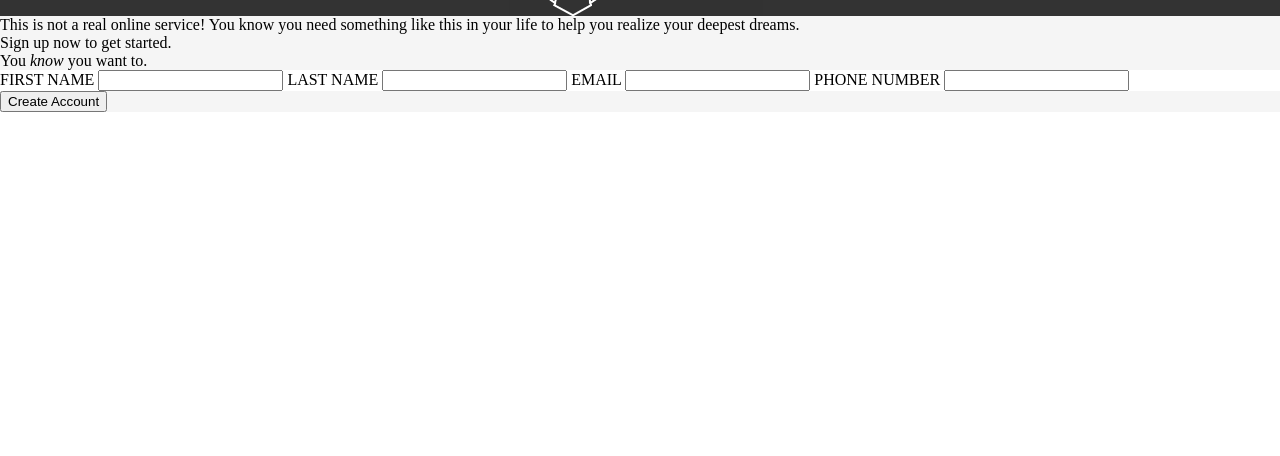
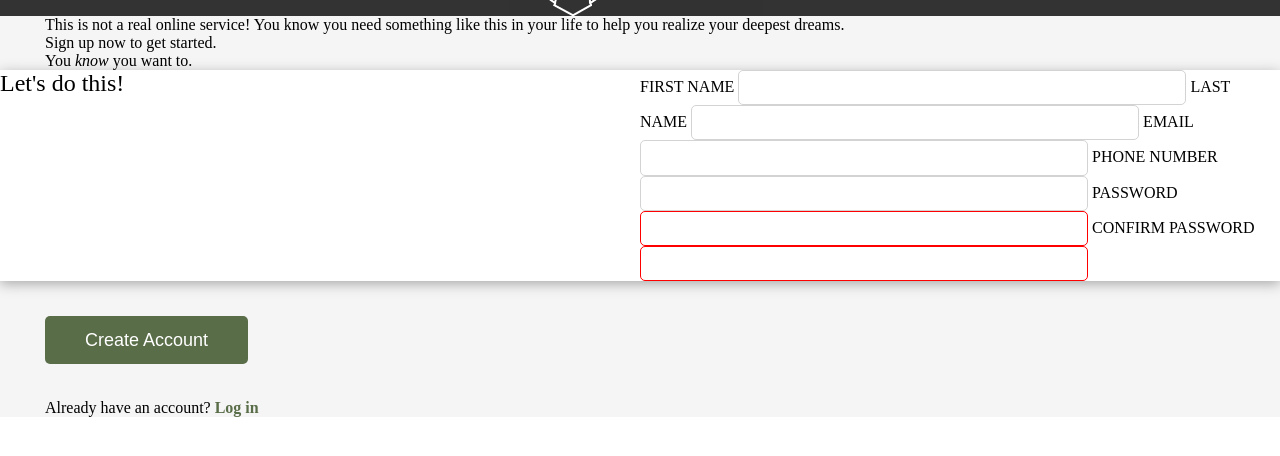
Before and after one commit to gniht/sign-up-page, a plain HTML site: page index.html in a window 1280 px wide. Shown: the part 112-568 px from the top of the page. Drawn offline with Linux system fonts and the light colour scheme.

Commit message:
added colors and hover styles for links and button

```diff
--- a/index.html
+++ b/index.html
@@ -19,6 +19,7 @@
     <p class="preamble">Sign up now to get started.</p>
     <p class="preamble">You <i>know</i> you want to.</p>
     <div class="input-container">
+      <h2>Let's do this!</h2>
       <form>
         <label class="form-left" for="first-name">FIRST NAME</label>
         <input class="form-left" type="text" name="first-name" id="first-name">
@@ -28,9 +29,14 @@
         <input class="form-left" type="email" name="email" id="email">
         <label class="form-right" for="phone">PHONE NUMBER</label>
         <input class="form-right" type="tel" name="phone" id="phone">
+        <label class="form-left" for="pw">PASSWORD</label>
+        <input class="form-left" type="password" name="pw" id="pw" required minlength="6">
+        <label class="form-right" for="pw-confirm">CONFIRM PASSWORD</label>
+        <input class="form-right" type="password" name="pw-confirm" id="pw-confirm" required minlength="6">
       </form>
     </div>
     <button class="submit-btn">Create Account</button>
+    <p>Already have an account? <a>Log in</a></p>
   </div>
 
 
--- a/style.css
+++ b/style.css
@@ -51,6 +51,62 @@ img {
 }
 
 .input-container {
+  border: none;
+  display: grid;
   background-color: white;
   grid-template-columns: 1fr 1fr;
+  box-shadow: 0px 3px 12px darkgrey;
 }
+
+.form-left {
+  grid-column: 1/2;
+}
+.form-right {
+  grid-column: 3/4;
+}
+
+input {
+  border: 1px solid lightgray;
+  border-radius: 5px;
+  height: 2.2rem;
+  width: 70%;
+}
+
+input:focus{
+  border: 1px solid blue;
+}
+
+input:invalid {
+  border: 1px solid red;
+}
+
+.submit-btn {
+  background-color: #596D48;
+  color: white;
+  height: 3rem;
+  font-weight: 500;
+  font-size: large;
+  margin: 35px 0 35px 45px;
+  padding: 0px 40px;
+  border: none;
+  border-radius: 5px;
+}
+
+.submit-btn:hover{
+  background-color: #203012;
+}
+
+a {
+  font-weight: 600;
+  color: #596D48;
+}
+
+a:hover {
+  color: #203012;
+  text-decoration: underline;
+  cursor: pointer;
+}
+
+p {
+  margin-left: 45px;
+}
```
